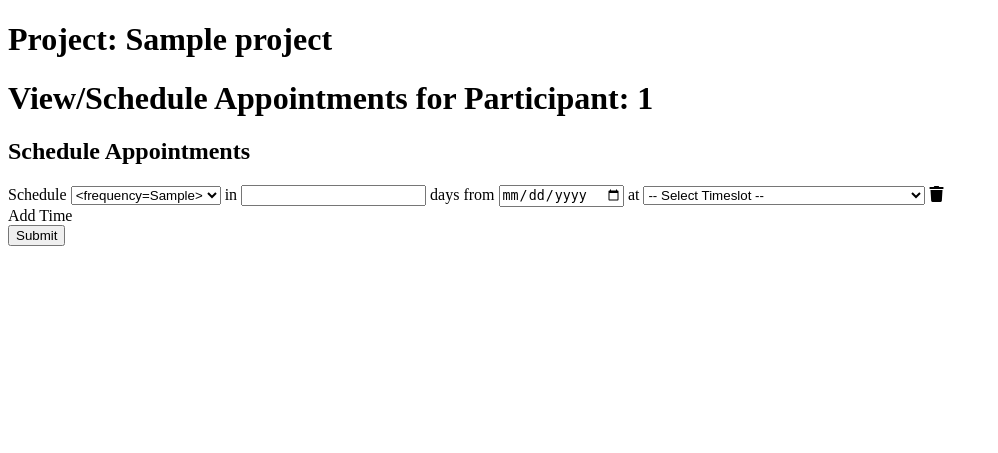
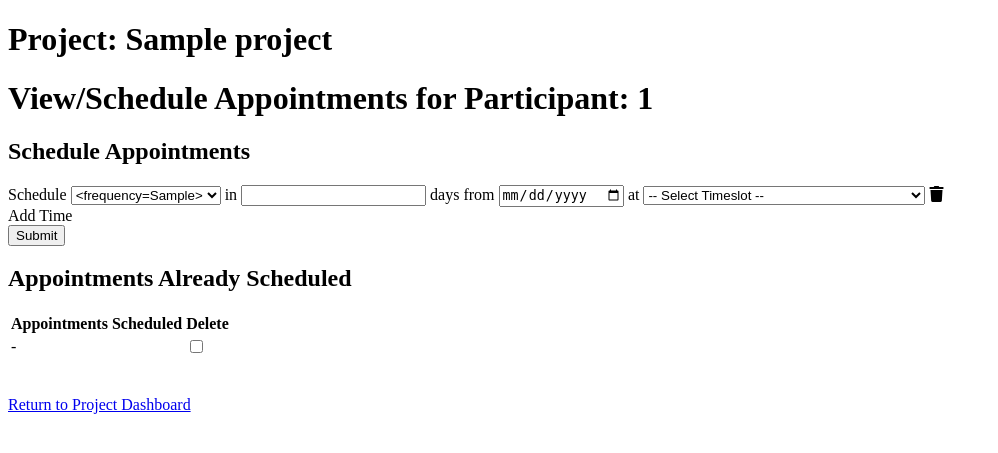
Before and after one commit to kgermeroth/study_scheduler, a Flask app: template templates/schedule_page.html in a window 1280 px wide. Shown: the top 453 px of the page, without its empty margins (0-998 px from the left). Run offline with Flask 2, Linux system fonts and the light colour scheme; tables that the repository leaves empty hold one stand-in row (values such as "Sample post"); the template is opened without the code that fills it: values that come from a table or form of the project are taken from there, most other values are stand-ins (such as "Sample title", 1, 10 or a date in 2020); some libraries are stand-ins or nearby versions.

Commit message:
added table to display currently scheduled appts

```diff
--- a/templates/schedule_page.html
+++ b/templates/schedule_page.html
@@ -43,6 +43,30 @@
 				</form>
 			{% endif %}
 		</div>
+		<div class="row justify-content-center">
+			<h2>Appointments Already Scheduled</h2>
+			{% if appointments %}
+				<form action="/delete-appointment" method="POST">
+					<table>
+						<tr>
+							<th hidden>schedule_id</th>
+							<th>Appointments Scheduled</th>
+							<th>Delete</th>
+						</tr>
+						{% for appoint in appointments %}
+							<tr>
+								<td hidden><input type="text" name="schedule_id" value="{{ appoint[0] }}"></td>
+								<td>{{ appoint[1] }} - {{ appoint[2] }}</td>
+								<td><input type="checkbox" name="delete_appoint_{{ appoint[0] }}"></td>
+							</tr>
+						{% endfor %}
+					</table>
+				</form>
+			{% else %}
+			<h3 class="subtle_headline">There are no appointments scheduled for this participant</h3>
+			{% endif %}
+		</div><br><br>
+		<a href="/project/{{ access.project_id }}">Return to Project Dashboard</a>
 	</div>
 
 {% endblock %}
```
